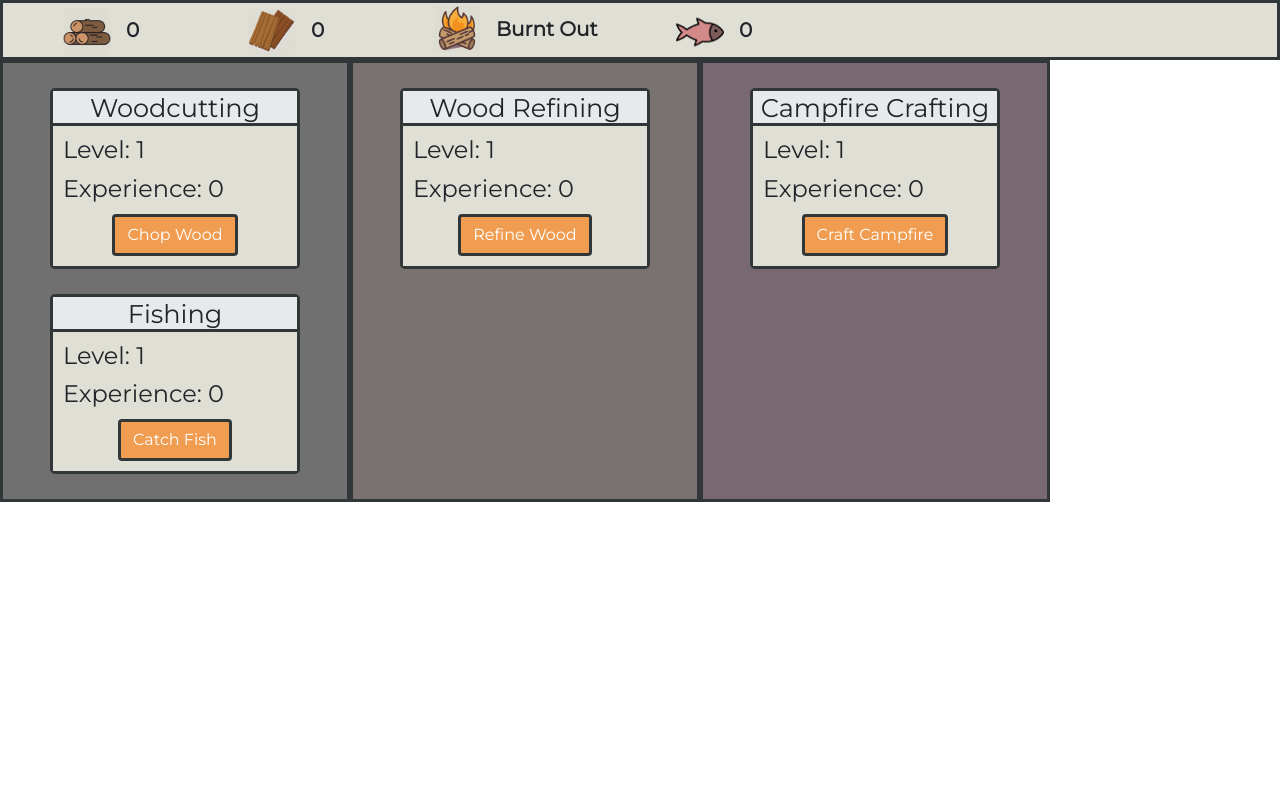
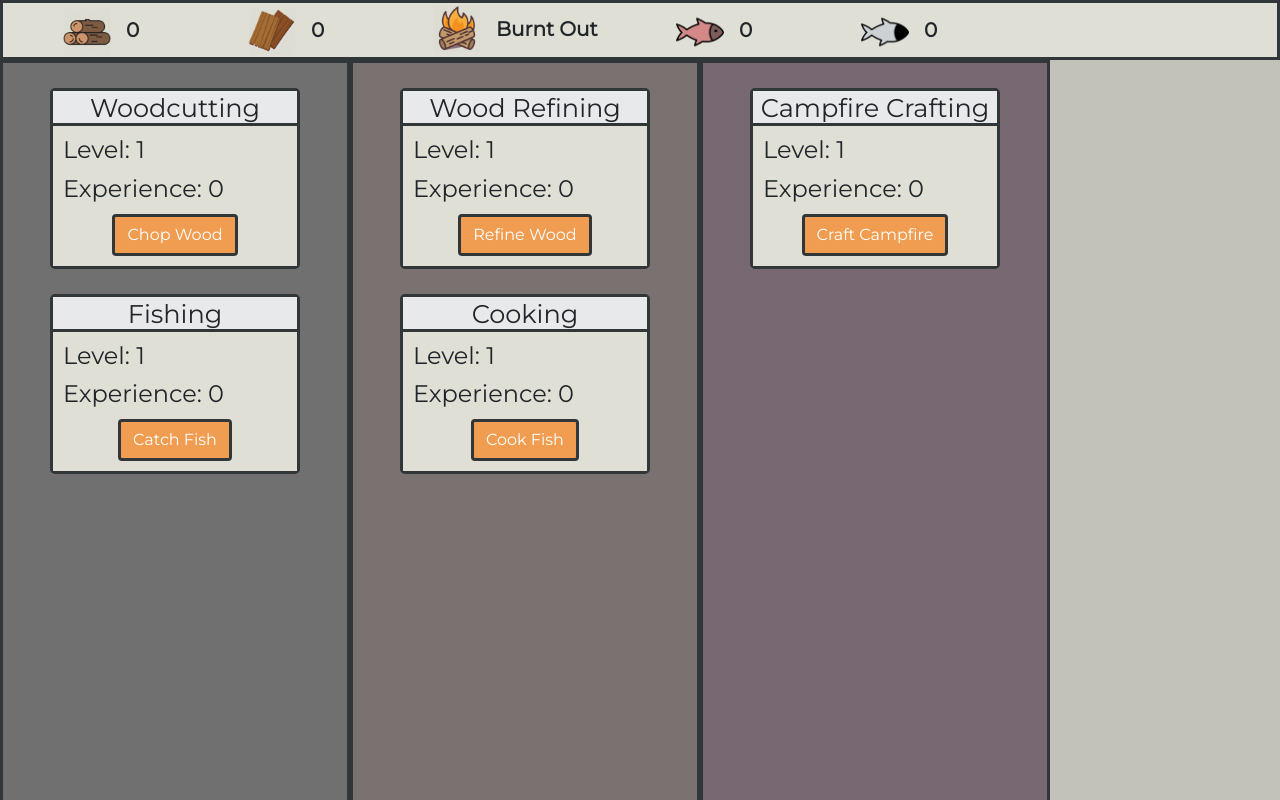
Before and after one commit to theRJMurray/skilling, a React (Create React App) app: page / in a window 1280 px wide. Shown: the top 800 px of the page. Built offline with nearby package versions, Linux system fonts and the light colour scheme.

Commit message:
added cooking fish

```diff
--- a/src/App.js
+++ b/src/App.js
@@ -7,6 +7,7 @@ import Logs from "./imgs/logs.png";
 import Planks from "./imgs/planks.png";
 import Campfire from "./imgs/campfire.png";
 import Fish from "./imgs/fish.png";
+import CookedFish from "./imgs/cookedFish.png";
 
 
 import './css/App.css'
@@ -93,6 +94,16 @@ const App = () => {
 		setSeconds(z)
 	}
 
+	const levelSkill = (skillName, skillSetter, inventoryName, inventorySetter) => {
+		if (levelMarks.includes(skillName.exp + 1)) {
+			skillSetter({ exp: skillName.exp + 1, level: skillName.level + 1 })
+		} else {
+			skillSetter({ exp: skillName.exp + 1, level: skillName.level })
+		}
+		inventorySetter(inventoryName + 1);
+	}
+
+
 	const catchFish = () => {
 		if (levelMarks.includes(fishing.exp + 1)) {
 			setFishing({ exp: fishing.exp + 1, level: fishing.level + 1 })
@@ -102,6 +113,17 @@ const App = () => {
 		setFish(fish + 1);
 	}
 
+	const cookFish = () => {
+		if (fish >= 1) {
+			if (minutes === 0 && seconds === 0) {
+				return;
+			} else {
+				levelSkill(cooking, setCooking, cookedFish, setCookedFish)
+				setFish(fish - 1)
+			}
+		}
+	}
+
 	return (
 		<div>
 			<div className="titanPanel">
@@ -109,6 +131,7 @@ const App = () => {
 				<Inventory image={Planks} item={plank} />
 				<Timer makeSeconds={makeSeconds} decreaseSeconds={decreaseSeconds} decreaseMinutes={decreaseMinutes} image={Campfire} seconds={seconds} minutes={minutes} />
 				<Inventory image={Fish} item={fish} />
+				<Inventory image={CookedFish} item={cookedFish} />
 			</div>
 			<div style={{ display: 'flex' }}>
 				<div className="collect">
@@ -117,6 +140,7 @@ const App = () => {
 				</div>
 				<div className="refine">
 					<Skill takeAction={refineWood} skill={makePlank} skillName={"Wood Refining"} skillAction={"Refine Wood"} />
+					<Skill takeAction={cookFish} skill={cooking} skillName={"Cooking"} skillAction={"Cook Fish"} />
 				</div>
 				<div className="craft">
 					<Skill takeAction={craftCampfire} skill={makeCampfire} skillName={"Campfire Crafting"} skillAction={"Craft Campfire"} />
--- a/src/css/App.css
+++ b/src/css/App.css
@@ -1,3 +1,7 @@
+body {
+    background: #c3c2ba;
+}
+
 .titanPanel {
     width: 100%;
     height: 60px;
@@ -12,6 +16,7 @@
     width: 350px;
     background: #707070;
     border: 3px solid #313638;
+    height: 900px;
 }
 
 .refine {
```
Also changed, not shown: src/imgs/cookedFish.png (added).
